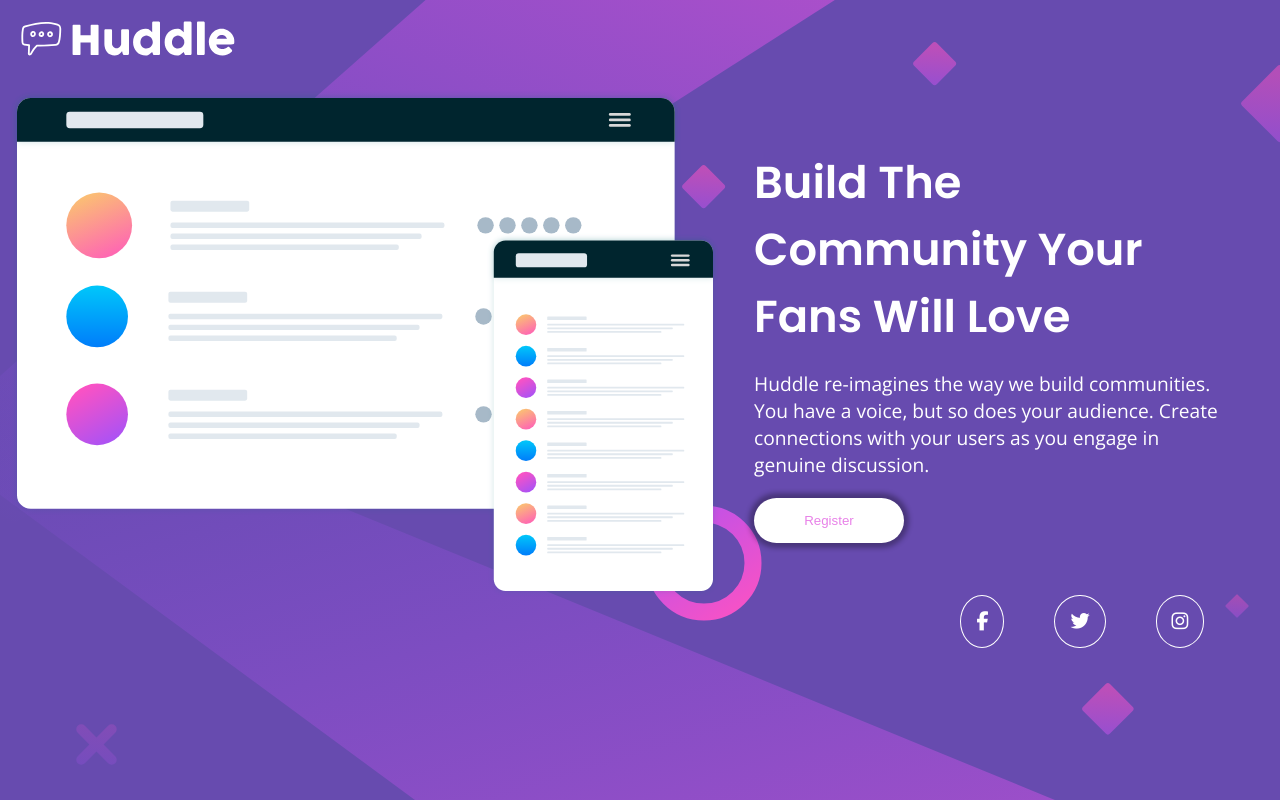
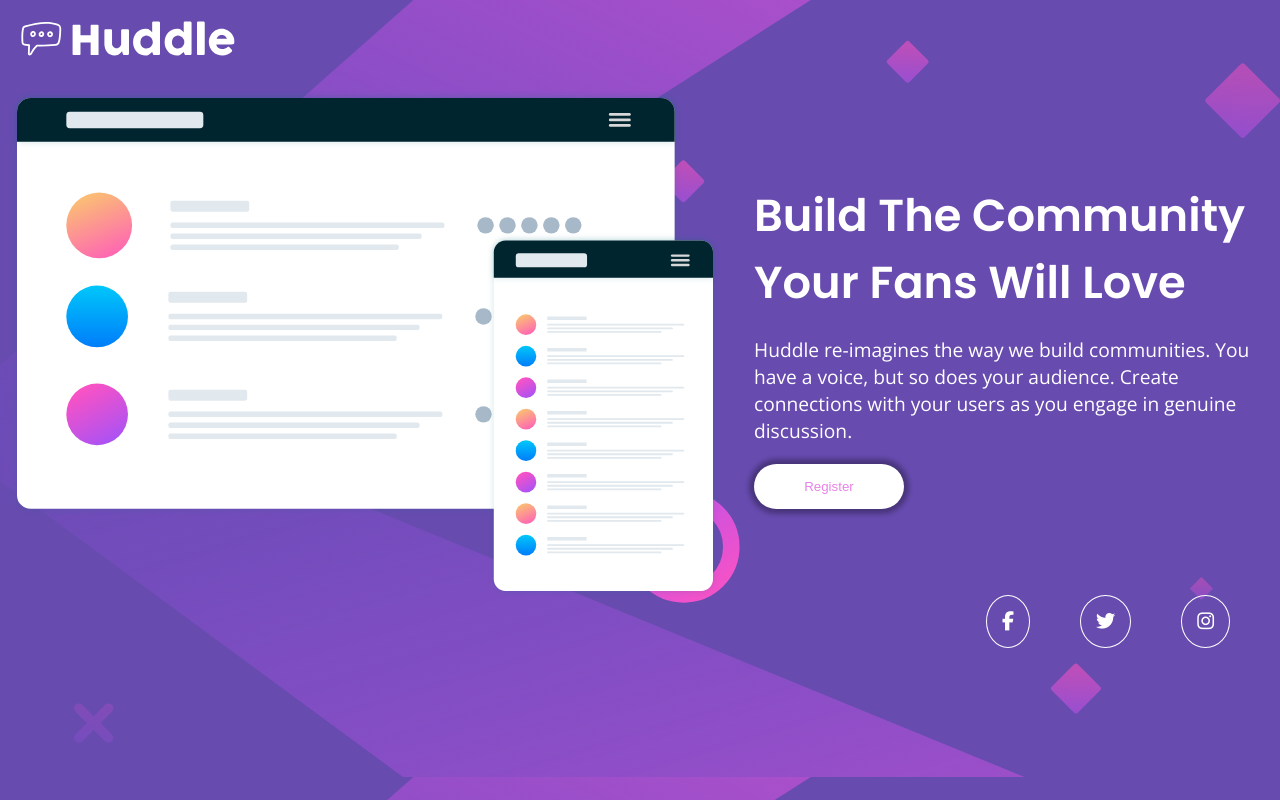
Before and after one commit to gustavo-goulart/curso-devquest, a plain HTML site: page quests/01-quest-html-css-huddle/index.html in a window 1280 px wide. Drawn offline with nearby package versions, Linux system fonts and the light colour scheme.

Commit message:
alterações background

```diff
--- a/quests/01-quest-html-css-huddle/src/estilos/estilos.css
+++ b/quests/01-quest-html-css-huddle/src/estilos/estilos.css
@@ -1,6 +1,8 @@
 body {
-  width: 98vw;
+  width: 100vw;
+  height: 100vh;
   background-image: url(../imagens/bg-desktop.svg);
+  background-size: contain;
 }
 
 .logo img {
```
